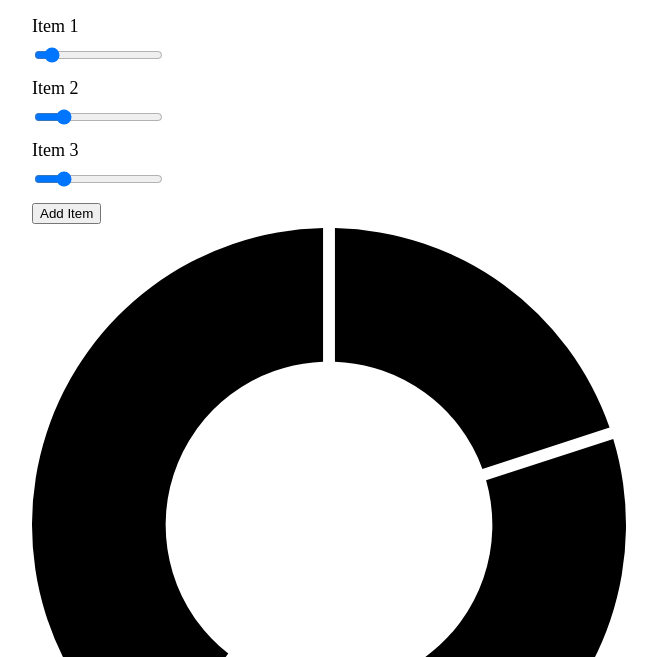
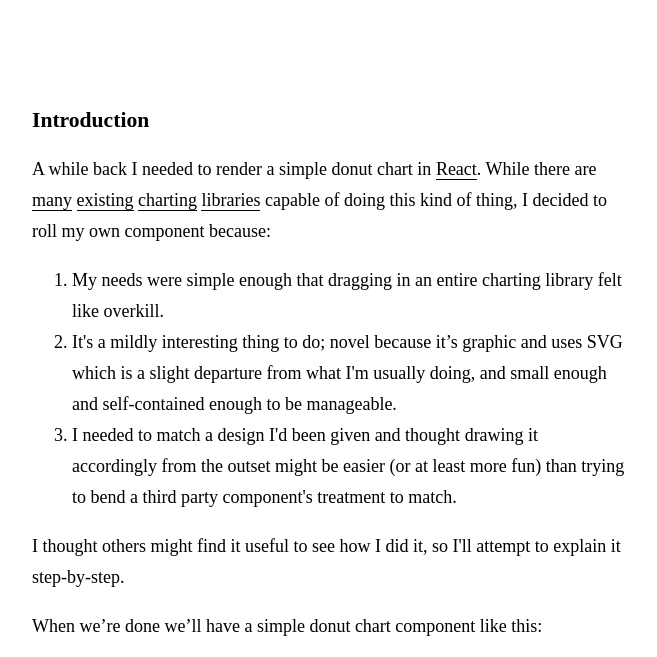
Before and after one commit to rayhatfield/personal-site, a Gatsby site: page /content/posts/donut-chart/ in a window 1280 px wide. Shown: the part 142-799 px from the top of the page, without its empty margins (311-968 px from the left). Built offline with nearby package versions, Linux system fonts and the light colour scheme; Gatsby itself is replaced by a stand-in of ours; some packages are replaced by stand-ins of ours; a web font is replaced by a local one.

Commit message:
add intro, prereqs, author, keywords

```diff
--- a/src/content/posts/donut-chart/index.mdx
+++ b/src/content/posts/donut-chart/index.mdx
@@ -1,11 +1,38 @@
 ---
 title: "Building an SVG donut chart with React"
 date: "2020-01-04"
+author: "ray hatfield"
+keywords: "javascript, react, pie chart, donut chart, chart, graph, svg, component, tutorial"
 ---
 
 import Chart from './components/demo-chart/';
 
+# Introduction
+A while back I needed to render a simple donut chart in [React](https://reactjs.org/).
+While there are [many](http://recharts.org/en-US/examples/PieChartWithPaddingAngle)
+[existing](https://uber.github.io/react-vis/examples/showcases/radial)
+[charting](https://formidable.com/open-source/victory/gallery/custom-tooltip-labels)
+[libraries](https://nivo.rocks/pie) capable of doing this kind of thing, I decided to roll my own component because:
+
+1. My needs were simple enough that dragging in an entire charting library felt like overkill.
+2. It's a mildly interesting thing to do; novel because it’s graphic and uses SVG which is a slight
+departure from what I'm usually doing, and small enough and self-contained enough to be manageable.
+3. I needed to match a design I'd been given and thought drawing it accordingly from the outset might
+be easier (or at least more fun) than trying to bend a third party component's treatment to match.
+
+I thought others might find it useful to see how I did it, so I'll attempt to explain it step-by-step.
+
+When we’re done we’ll have a simple donut chart component like this:
+
 <Chart />
+
+# Prerequisites
+
+I've tried to be thorough in my explanation of the component itself, but this tutorial assumes:
+* You're already familiar with javascript and React components in general.
+* You have [Node.js](https://nodejs.org/) installed. Alternatively, you can do this in a hosted environment like the outstanding [CodeSandbox](https://codesandbox.io).
+* You’re comfortable running a couple basic terminal commands.
+* You have a code editor installed, like [VS Code](https://code.visualstudio.com/) or [Atom](https://atom.io).
 
 # The approach
 Our component will render a slightly more complicated version of this:
```
